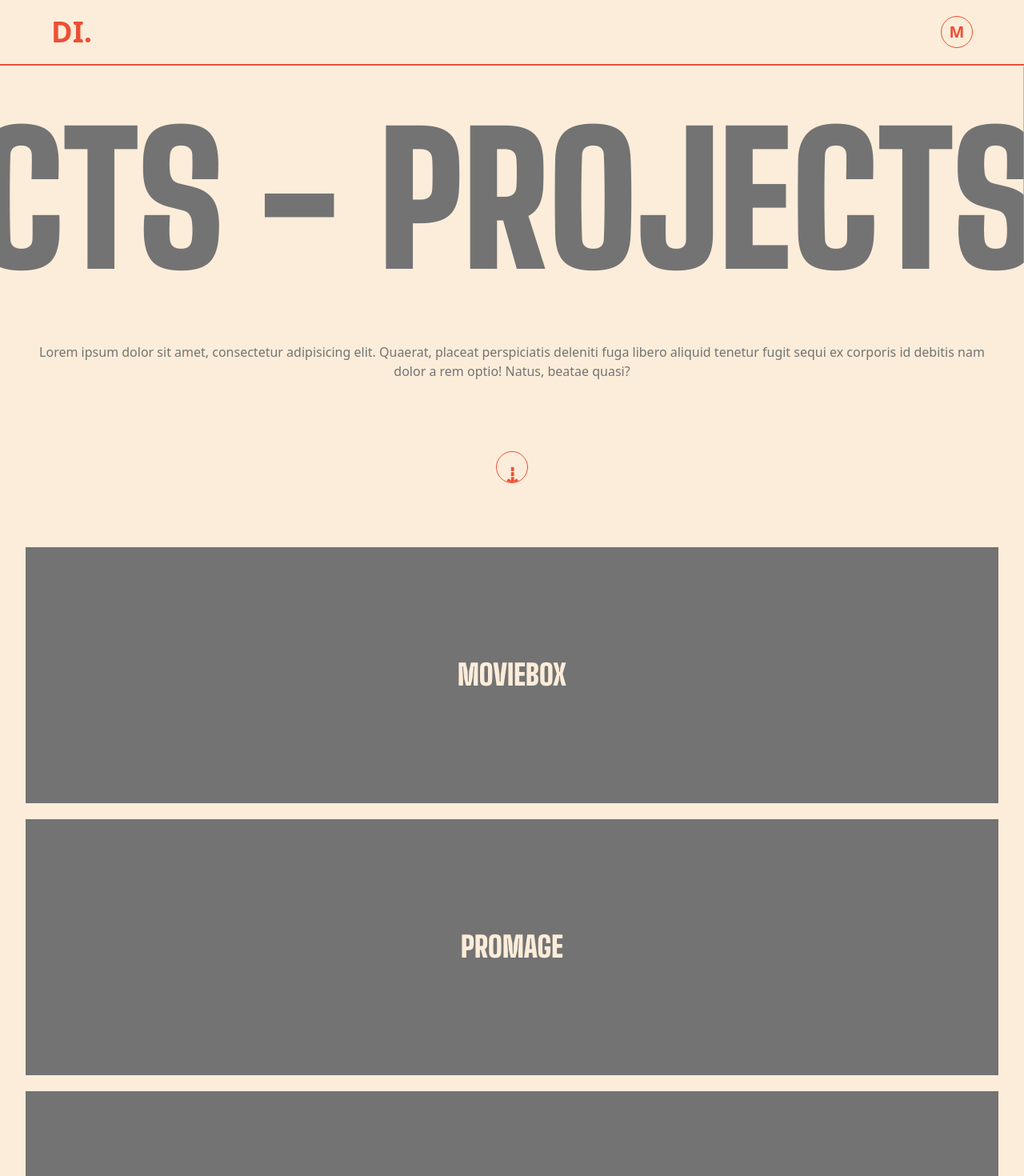
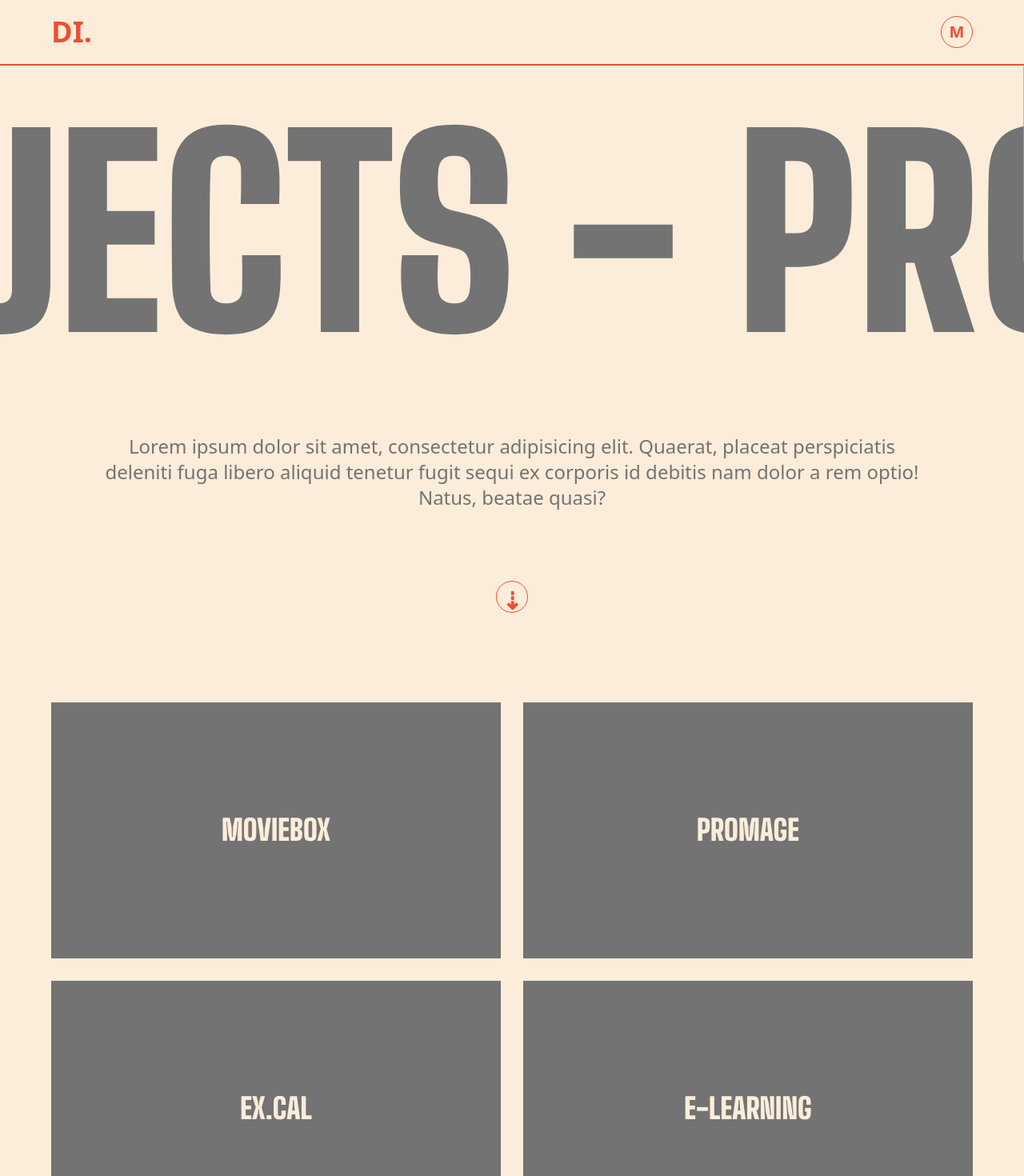
Before and after one commit to vibe-coder/david-irinyemi-portfolio-main, a Next.js app in the folder david-irinyemi-portfolio/david-irinyemi-portfolio/: page /projects in a window 1280 px wide. Shown: the top 1470 px of the page at 80% size. Built offline with nearby package versions, Linux system fonts and the light colour scheme.

Commit message:
Configured Project component for medium screen

```diff
--- a/david-irinyemi-portfolio/david-irinyemi-portfolio/src/app/projects/page.jsx
+++ b/david-irinyemi-portfolio/david-irinyemi-portfolio/src/app/projects/page.jsx
@@ -5,14 +5,14 @@ const Projects = () => {
     <section className="text-text-gray">
       <div id='wrapper'>
         <div id='scroll'>
-          <div id='to-left'>
-            <h1 className="text-[14rem] text-text-gray font-extrabold uppercase"> PROJECTS - PROJECTS - PROJECTS - PROJECTS - PROJECTS - PROJECTS - PROJECTS - PROJECTS - PROJECTS - PROJECTS - PROJECTS - PROJECTS</h1>
+          <div id='to-left' className="md:mt-[-30px]">
+            <h1 className="text-[14rem] text-text-gray font-extrabold uppercase md:text-[20rem]"> PROJECTS - PROJECTS - PROJECTS - PROJECTS - PROJECTS - PROJECTS - PROJECTS - PROJECTS - PROJECTS - PROJECTS - PROJECTS - PROJECTS</h1>
           </div>
         </div>
       </div>
 
-      <div className="px-8">
-        <p className="text-center font-sans font-normal">Lorem ipsum dolor sit amet, consectetur adipisicing elit. Quaerat, placeat perspiciatis deleniti fuga libero aliquid tenetur fugit sequi ex corporis id debitis nam dolor a rem optio! Natus, beatae quasi?</p>
+      <div className="px-8 flex justify-center">
+        <p className="text-center font-sans font-normal md:text-2xl md:w-[85%]">Lorem ipsum dolor sit amet, consectetur adipisicing elit. Quaerat, placeat perspiciatis deleniti fuga libero aliquid tenetur fugit sequi ex corporis id debitis nam dolor a rem optio! Natus, beatae quasi?</p>
       </div>
 
       <div id='scroll-down-div' className='font px-8 flex flex-col justify-between items-center mt-20'>
@@ -21,7 +21,7 @@ const Projects = () => {
         </div>
       </div>
 
-      <div className="px-8 py-20 grid grid-cols-1 gap-y-5">
+      <div className="px-8 py-20 grid grid-cols-1 md:grid-cols-2 gap-7 md:px-16 md:pt-28">
         <div className="h-80 flex justify-center items-center bg-text-gray hover:bg-burnt-orange cursor-pointer transition duration-300 ease-in-out">
           <a href="https://vibe-mymoviebox.netlify.app/" target="_blank" className="text-4xl text-peach w-full h-full flex justify-center items-center">MOVIEBOX</a>
         </div>
```
